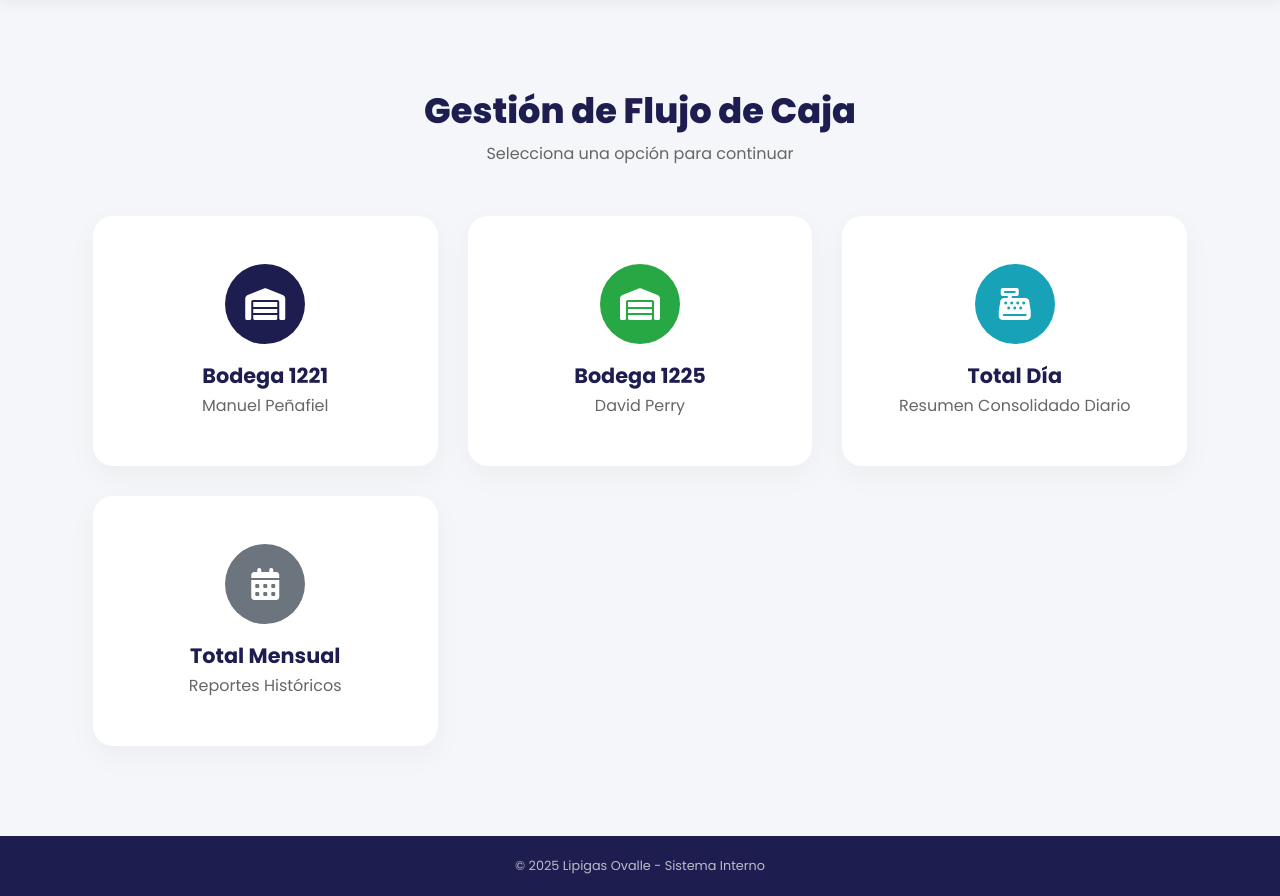
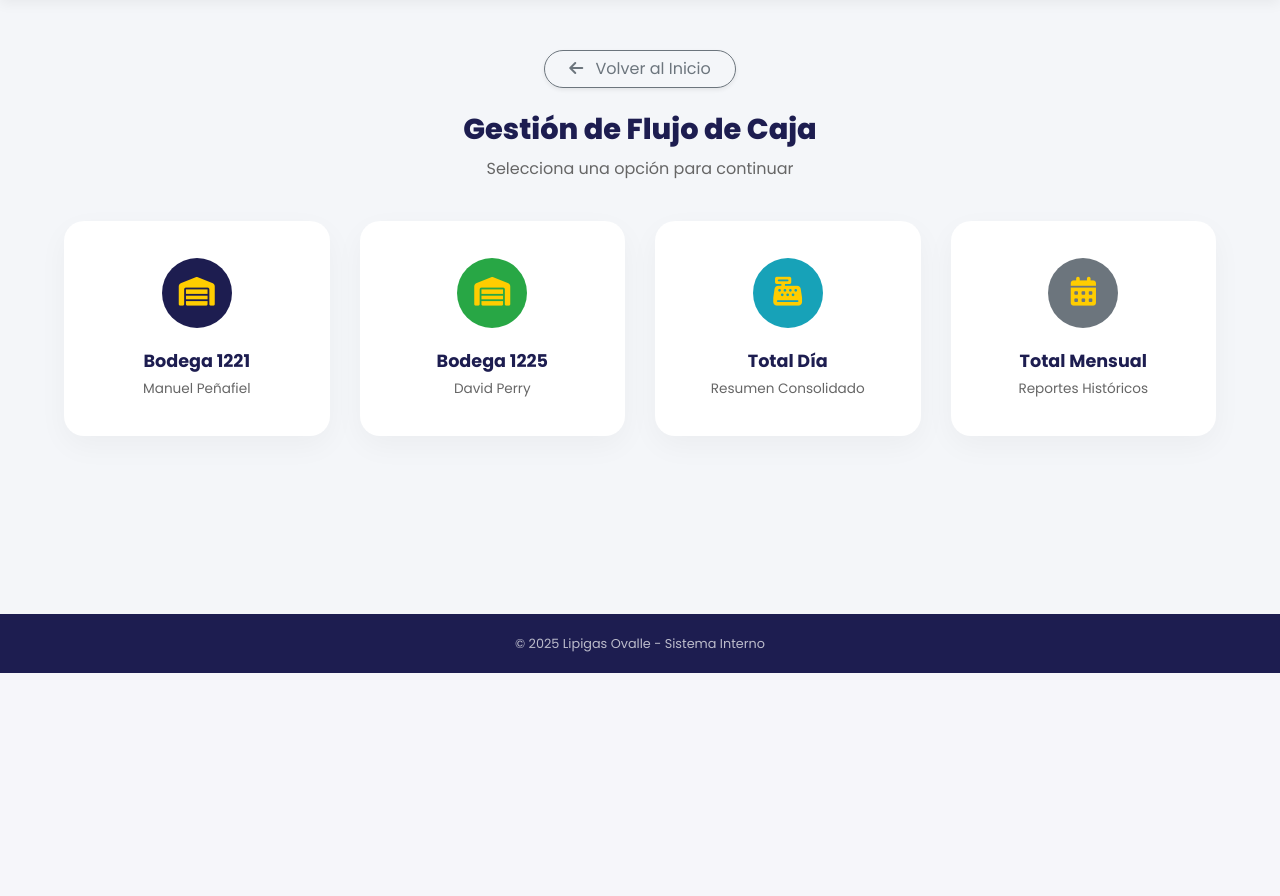
Before and after one commit to matyaraya085-creator/proyecto-depositos-web, a Django app: page /total-dia/ in a window 1280 px wide. Shown: the part 127-1023 px from the top of the page. After the commit the page ends 800 px from the top, so only its background shows below. Run offline with Django 5.2, Linux system fonts and the light colour scheme; the visitor is signed in with stand-in values (Sample User, id 1).

Commit message:
UI: Estandarización de menú banco y botón volver

```diff
--- a/gestion/templates/gestion/caja/menu_banco.html
+++ b/gestion/templates/gestion/caja/menu_banco.html
@@ -1,61 +1,49 @@
 {% extends 'gestion/core/base.html' %}
+{% load static %}
 
 {% block content %}
-<div style="width: 95%; max-width: 1200px; margin: 0 auto; padding: 40px 0;">
-
-    <!-- Header Simple -->
-    <div style="text-align: center; margin-bottom: 50px;">
-        <h2 class="dashboard-title" style="font-size: 2.2rem;">Gestión de Flujo de Caja</h2>
-        <p style="color: var(--text-gray);">Selecciona una opción para continuar</p>
+    <div class="mb-4">
+        <a href="{% url 'home' %}" class="btn btn-outline-secondary rounded-pill px-4 shadow-sm">
+            <i class="fas fa-arrow-left me-2"></i> Volver al Inicio
+        </a>
     </div>
 
-    <!-- Grid de Menú 2x2 -->
-    <div style="display: grid; grid-template-columns: repeat(auto-fit, minmax(300px, 1fr)); gap: 30px;">
+    <h2 class="dashboard-title">Gestión de Flujo de Caja</h2>
+    <p class="dashboard-subtitle">Selecciona una opción para continuar</p>
 
-        <!-- OPCIÓN 1: BODEGA 1221 -->
-        <a href="{% url 'deposito_bodega' 'Manuel Peñafiel' %}" class="dashboard-card" style="text-decoration: none; color: inherit; display: flex; flex-direction: column; align-items: center; justify-content: center; min-height: 250px; transition: transform 0.2s;">
-            <div class="card-icon-circle" style="background-color: var(--lipi-blue); margin-bottom: 20px; width: 80px; height: 80px;">
-                <i class="fas fa-warehouse" style="font-size: 2rem; color: white;"></i>
+    <div class="dashboard-grid">
+
+        <a href="{% url 'deposito_bodega' 'Manuel Peñafiel' %}" class="dashboard-card">
+            <div class="card-icon-circle" style="background-color: var(--lipi-blue, #0d6efd);">
+                <i class="fas fa-warehouse card-icon"></i>
             </div>
-            <h3 style="font-size: 1.3rem; margin: 0; font-weight: 700;">Bodega 1221</h3>
-            <p style="margin: 5px 0 0; color: var(--text-gray);">Manuel Peñafiel</p>
+            <span class="card-title">Bodega 1221</span>
+            <span class="card-desc">Manuel Peñafiel</span>
         </a>
 
-        <!-- OPCIÓN 2: BODEGA 1225 -->
-        <a href="{% url 'deposito_bodega' 'David Perry' %}" class="dashboard-card" style="text-decoration: none; color: inherit; display: flex; flex-direction: column; align-items: center; justify-content: center; min-height: 250px; transition: transform 0.2s;">
-            <div class="card-icon-circle" style="background-color: #28a745; margin-bottom: 20px; width: 80px; height: 80px;">
-                <i class="fas fa-warehouse" style="font-size: 2rem; color: white;"></i>
+        <a href="{% url 'deposito_bodega' 'David Perry' %}" class="dashboard-card">
+            <div class="card-icon-circle" style="background-color: #28a745;">
+                <i class="fas fa-warehouse card-icon"></i>
             </div>
-            <h3 style="font-size: 1.3rem; margin: 0; font-weight: 700;">Bodega 1225</h3>
-            <p style="margin: 5px 0 0; color: var(--text-gray);">David Perry</p>
+            <span class="card-title">Bodega 1225</span>
+            <span class="card-desc">David Perry</span>
         </a>
 
-        <!-- OPCIÓN 3: TOTAL DÍA (Resumen Consolidado) -->
-        <!-- CORRECCIÓN: Apunta a la nueva vista de detalle -->
-        <a href="{% url 'resumen_consolidado' %}" class="dashboard-card" style="text-decoration: none; color: inherit; display: flex; flex-direction: column; align-items: center; justify-content: center; min-height: 250px; transition: transform 0.2s;">
-            <div class="card-icon-circle" style="background-color: #17a2b8; margin-bottom: 20px; width: 80px; height: 80px;">
-                <i class="fas fa-cash-register" style="font-size: 2rem; color: white;"></i>
+        <a href="{% url 'resumen_consolidado' %}" class="dashboard-card">
+            <div class="card-icon-circle" style="background-color: #17a2b8;">
+                <i class="fas fa-cash-register card-icon"></i>
             </div>
-            <h3 style="font-size: 1.3rem; margin: 0; font-weight: 700;">Total Día</h3>
-            <p style="margin: 5px 0 0; color: var(--text-gray);">Resumen Consolidado Diario</p>
+            <span class="card-title">Total Día</span>
+            <span class="card-desc">Resumen Consolidado</span>
         </a>
 
-        <!-- OPCIÓN 4: REPORTES MENSUALES -->
-        <a href="{% url 'reportes_mensuales' %}" class="dashboard-card" style="text-decoration: none; color: inherit; display: flex; flex-direction: column; align-items: center; justify-content: center; min-height: 250px; transition: transform 0.2s;">
-            <div class="card-icon-circle" style="background-color: #6c757d; margin-bottom: 20px; width: 80px; height: 80px;">
-                <i class="fas fa-calendar-alt" style="font-size: 2rem; color: white;"></i>
+        <a href="{% url 'reportes_mensuales' %}" class="dashboard-card">
+            <div class="card-icon-circle" style="background-color: #6c757d;">
+                <i class="fas fa-calendar-alt card-icon"></i>
             </div>
-            <h3 style="font-size: 1.3rem; margin: 0; font-weight: 700;">Total Mensual</h3>
-            <p style="margin: 5px 0 0; color: var(--text-gray);">Reportes Históricos</p>
+            <span class="card-title">Total Mensual</span>
+            <span class="card-desc">Reportes Históricos</span>
         </a>
 
     </div>
-</div>
-
-<style>
-    .dashboard-card:hover {
-        transform: translateY(-5px);
-        box-shadow: 0 10px 25px rgba(0,0,0,0.1) !important;
-    }
-</style>
 {% endblock %}
```
